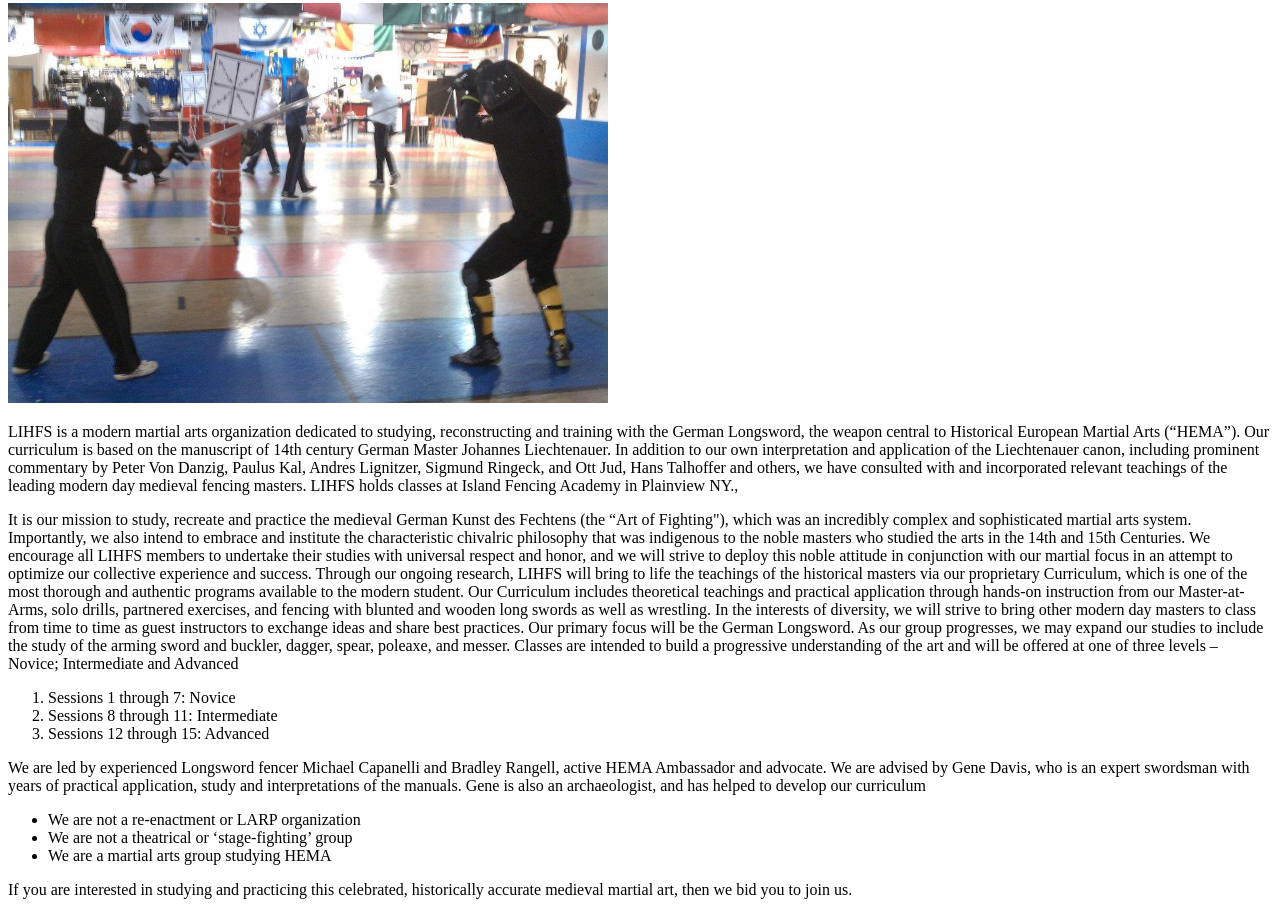
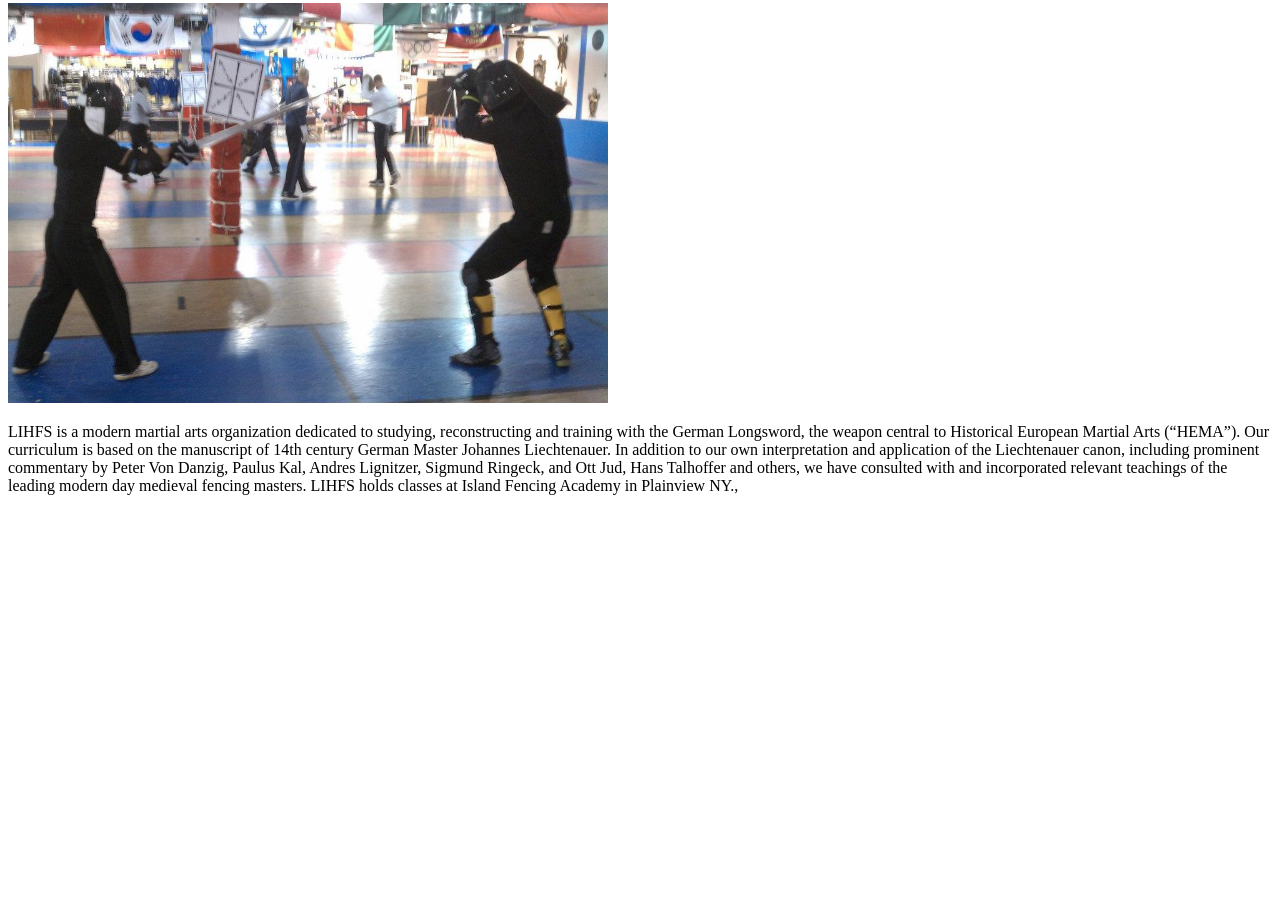
Before and after one commit to mcapanelli/mcapanelli.github.io, a plain HTML site: page index.html in a window 1280 px wide. Shown: the part 418-1333 px from the top of the page. After the commit the page ends 929 px from the top, so only its background shows below. Drawn offline with Linux system fonts and the light colour scheme.

Commit message:
Fixed content on home page

```diff
--- a/index.html
+++ b/index.html
@@ -26,31 +26,5 @@
        In addition to our own interpretation and application of the Liechtenauer canon, including prominent commentary by Peter Von Danzig, Paulus Kal, Andres Lignitzer, Sigmund Ringeck, and Ott Jud, Hans Talhoffer and others,
        we have consulted with and incorporated relevant teachings of the leading modern day medieval fencing masters.
        LIHFS holds classes at Island Fencing Academy in Plainview NY.,</P>
-
-<p>It is our mission to study, recreate and practice the medieval German Kunst des Fechtens (the “Art of Fighting"), which was an incredibly complex and sophisticated martial arts system.
-Importantly, we also intend to embrace and institute the characteristic chivalric philosophy that was indigenous to the noble masters who studied the arts in the 14th and 15th Centuries.
-We encourage all LIHFS members to undertake their studies with universal respect and honor,
-and we will strive to deploy this noble attitude in conjunction with our martial focus in an attempt to optimize our collective experience and success.
-Through our ongoing research, LIHFS will bring to life the teachings of the historical masters via our proprietary Curriculum, which is one of the most thorough and authentic programs available to the modern student.
-Our Curriculum includes theoretical teachings and practical application through hands-on instruction from our Master-at-Arms, solo drills, partnered exercises, and fencing with blunted and wooden long swords as well as wrestling.
-In the interests of diversity, we will strive to bring other modern day masters to class from time to time as guest instructors to exchange ideas and share best practices.
-Our primary focus will be the German Longsword. As our group progresses, we may expand our studies to include the study of the arming sword and buckler, dagger, spear, poleaxe, and messer.
-    Classes are intended to build a progressive understanding of the art and will be offered at one of three levels – Novice; Intermediate and Advanced
- <ol>
-  <li>Sessions 1 through 7: Novice</li>
-  <li>Sessions 8 through 11: Intermediate<?/li>
-  <li>Sessions 12 through 15: Advanced</li>
- </ol>
-
-We are led by experienced Longsword fencer Michael Capanelli and Bradley Rangell, active HEMA Ambassador and advocate.  We are advised by Gene Davis, who is an expert swordsman with years of practical application, study and interpretations of the manuals.
-Gene is also an archaeologist, and has helped to develop our curriculum
-  <ul>
-   <li>We are not a re-enactment or LARP organization</li>
-   <li>We are not a theatrical or ‘stage-fighting’ group</li>
-   <li>We are a martial arts group studying HEMA</li>
-  </ul>
-
-If you are interested in studying and practicing this celebrated, historically accurate medieval martial art, then we bid you to join us.
-</p>
  </body>
 </html>
```
